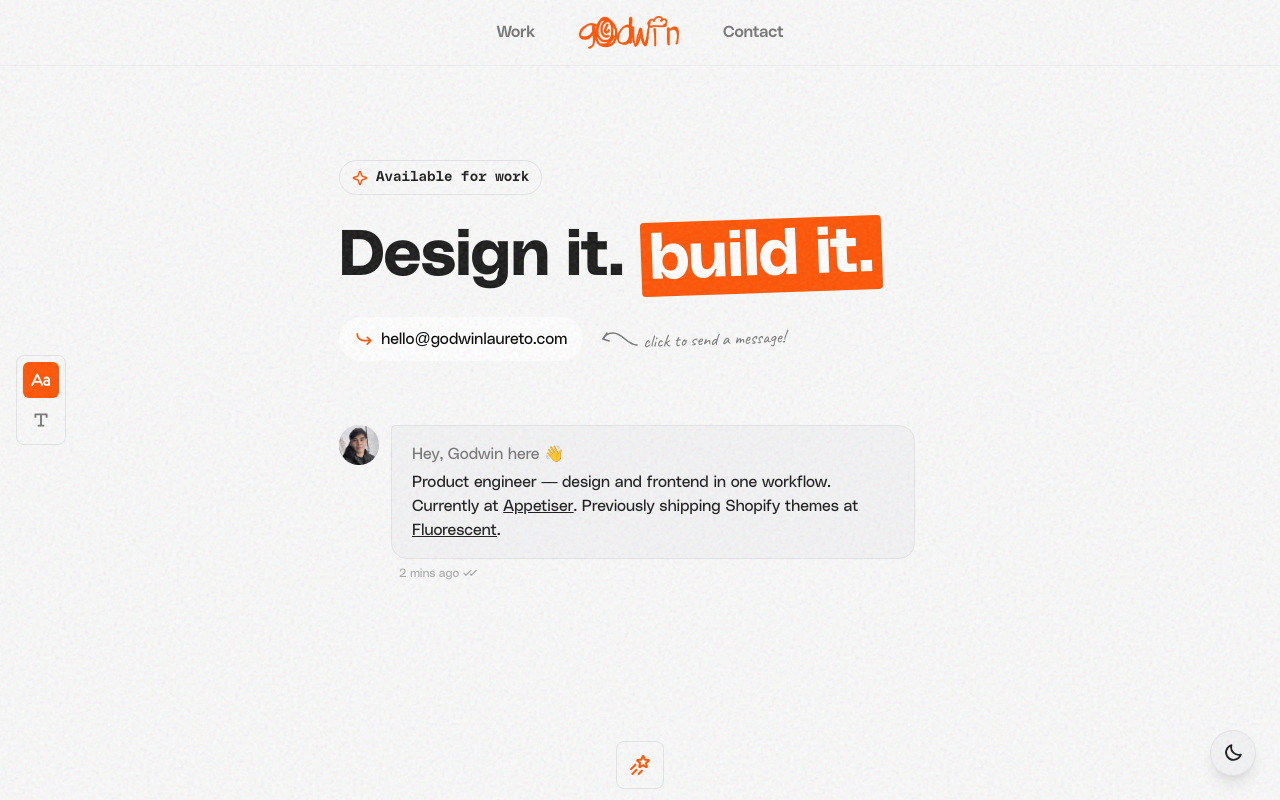
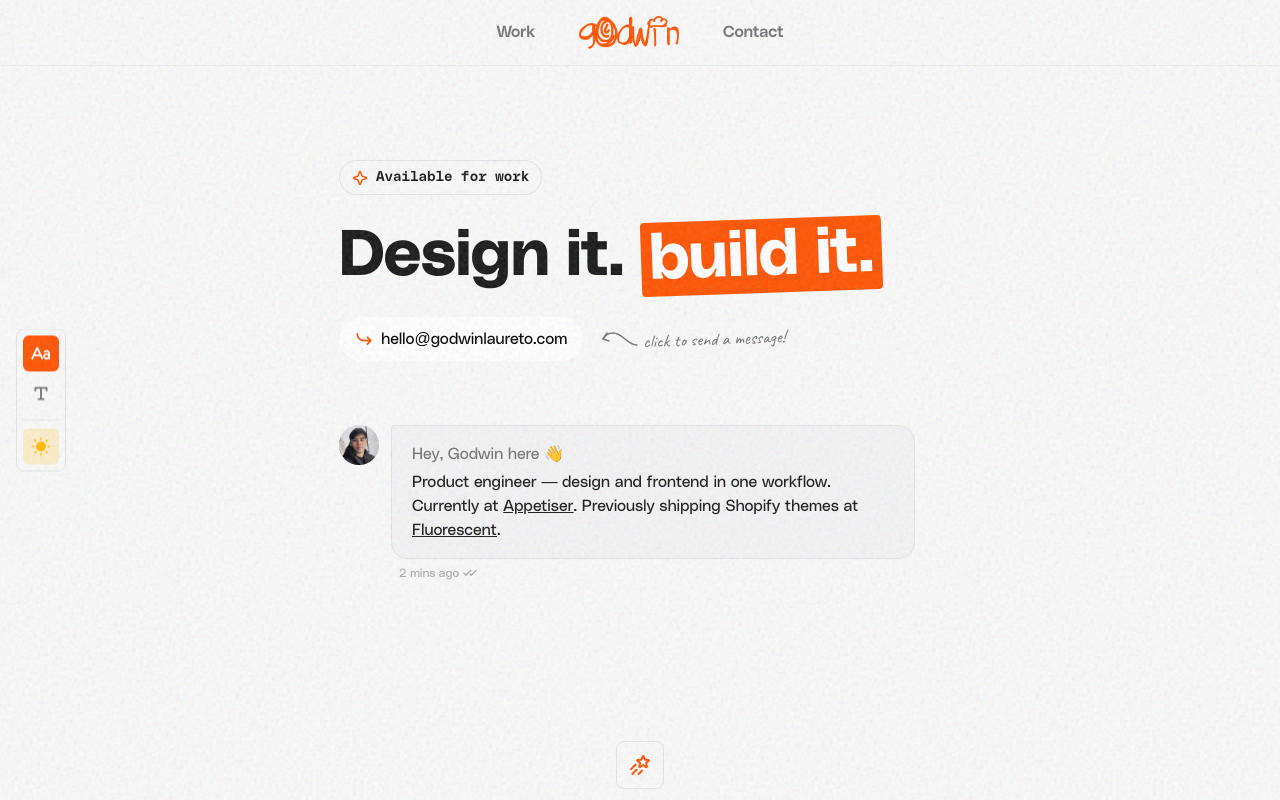
Before and after one commit to godwinlau/portfolio, a Next.js app: page / in a window 1280 px wide. Shown: the top 800 px of the page. Built offline with nearby package versions, Linux system fonts and the light colour scheme.

Commit message:
Added more fixes.

```diff
--- a/src/app/layout.tsx
+++ b/src/app/layout.tsx
@@ -1,6 +1,5 @@
 import type { Metadata } from 'next';
 import { polySans, polySansMono, libreBaskerville, caveat } from '@/lib/fonts';
-import { ThemeToggle } from '@/components/ThemeToggle';
 import { FontToggle } from '@/components/FontToggle';
 import { FontProvider } from '@/components/FontProvider';
 import { ContactModalProvider, ContactModal } from '@/components/ContactModal';
@@ -74,9 +73,6 @@ export default function RootLayout({
             {children}
             <ContactModal />
             <FontToggle />
-            <div className="fixed bottom-6 right-6 z-50">
-              <ThemeToggle />
-            </div>
           </ContactModalProvider>
         </FontProvider>
       </body>
--- a/src/components/FontToggle.tsx
+++ b/src/components/FontToggle.tsx
@@ -1,13 +1,15 @@
 'use client';
 
 import { useFont } from './FontProvider';
-import { TextAa, TextT } from '@phosphor-icons/react';
+import { useTheme } from '@/hooks/useTheme';
+import { TextAa, TextT, Sun, Moon } from '@phosphor-icons/react';
 
 export function FontToggle() {
   const { font, setFont } = useFont();
+  const { resolvedTheme, toggleTheme } = useTheme();
 
   return (
-    <div className="fixed left-4 top-1/2 z-50 flex -translate-y-1/2 flex-col gap-1 rounded-lg border border-border bg-bg/80 p-1.5 backdrop-blur-md">
+    <div className="fixed bottom-20 left-4 z-50 flex flex-col gap-1 rounded-lg border border-border bg-bg/80 p-1.5 backdrop-blur-md md:bottom-auto md:top-1/2 md:-translate-y-1/2">
       <button
         onClick={() => setFont('sans')}
         className={`flex h-9 w-9 items-center justify-center rounded-md transition-colors ${
@@ -32,6 +34,23 @@ export function FontToggle() {
       >
         <TextT size={20} weight="bold" />
       </button>
+      <div className="my-1 h-px bg-border" />
+      <button
+        onClick={toggleTheme}
+        className={`flex h-9 w-9 items-center justify-center rounded-md transition-colors ${
+          resolvedTheme === 'dark'
+            ? 'bg-indigo-400/20 text-indigo-400 hover:bg-indigo-400/30'
+            : 'bg-amber-400/20 text-amber-400 hover:bg-amber-400/30'
+        }`}
+        title={`Switch to ${resolvedTheme === 'dark' ? 'light' : 'dark'} mode`}
+        aria-label={`Switch to ${resolvedTheme === 'dark' ? 'light' : 'dark'} mode`}
+      >
+        {resolvedTheme === 'dark' ? (
+          <Moon size={20} weight="fill" />
+        ) : (
+          <Sun size={20} weight="fill" />
+        )}
+      </button>
     </div>
   );
 }
--- a/src/components/sections/Hero.tsx
+++ b/src/components/sections/Hero.tsx
@@ -31,7 +31,7 @@ export function Hero() {
       </motion.div>
 
       {/* Headline with custom animation */}
-      <h1 className="md:whitespace-nowrap">
+      <h1 className="leading-[0.85] md:whitespace-nowrap md:leading-normal">
         <motion.span
           initial={{ opacity: 0, y: 30 }}
           animate={{ opacity: 1, y: 0 }}
@@ -91,7 +91,46 @@ export function Hero() {
           {email}
         </ContactButton>
 
-        {/* Scribble annotation */}
+        {/* Scribble annotation - Mobile */}
+        <motion.div
+          initial={{ opacity: 0, y: 10 }}
+          animate={{ opacity: 1, y: 0 }}
+          transition={{ duration: 0.4, delay: 1.6 }}
+          className="flex items-center gap-2 md:hidden"
+        >
+          {/* Hand-drawn arrow pointing left towards button */}
+          <svg
+            width="24"
+            height="20"
+            viewBox="0 0 24 20"
+            fill="none"
+            className="text-muted"
+          >
+            {/* Curved line */}
+            <path
+              d="M22 14C14 14 10 6 4 8"
+              stroke="currentColor"
+              strokeWidth="1.5"
+              strokeLinecap="round"
+            />
+            {/* Arrowhead - two lines forming a V */}
+            <path
+              d="M7 4L3 8L7 12"
+              stroke="currentColor"
+              strokeWidth="1.5"
+              strokeLinecap="round"
+              strokeLinejoin="round"
+            />
+          </svg>
+          <span
+            className="-rotate-2 text-lg text-muted"
+            style={{ fontFamily: 'var(--font-caveat)', lineHeight: 1 }}
+          >
+            click to send a message!
+          </span>
+        </motion.div>
+
+        {/* Scribble annotation - Desktop */}
         <motion.div
           initial={{ opacity: 0, x: -10 }}
           animate={{ opacity: 1, x: 0 }}
```
